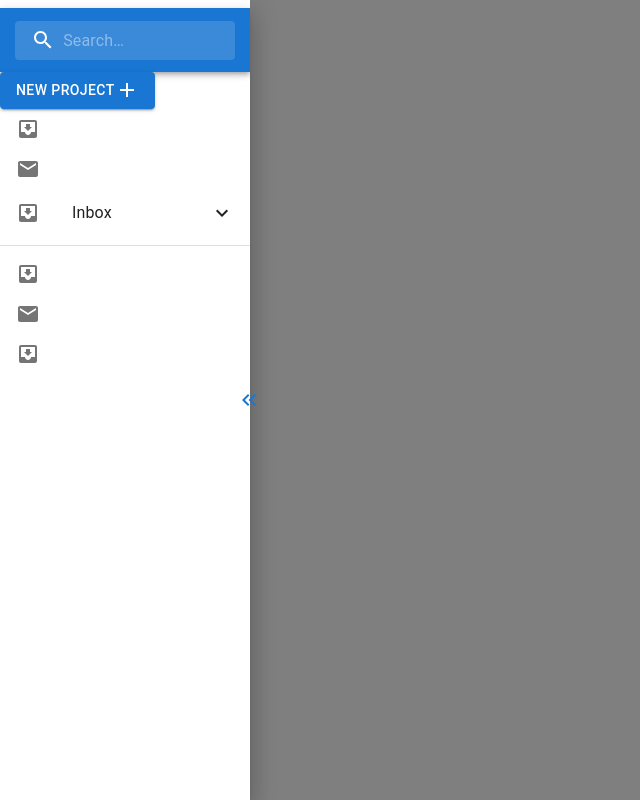
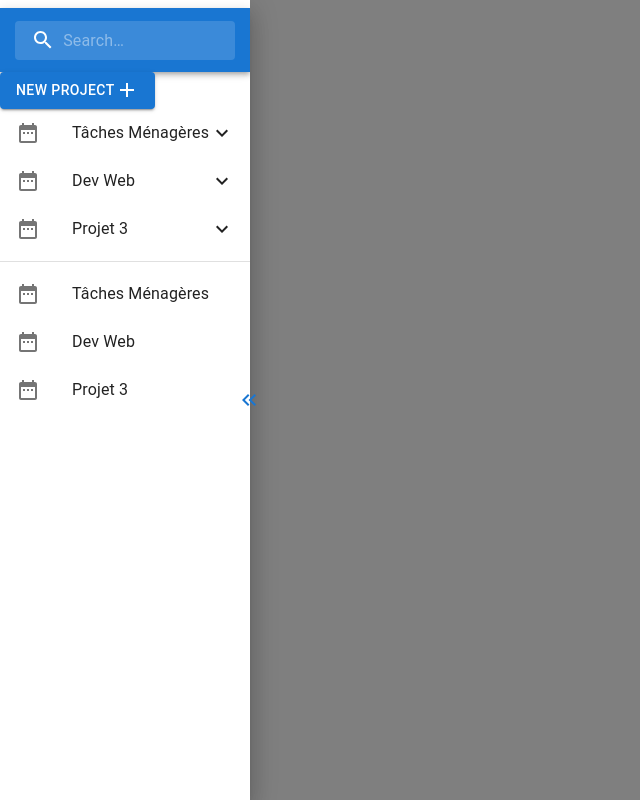
Before and after one commit to WildCodeSchool/04_2023_LYON_CDA_-WorkCraft, a React (Vite) app in the folder frontend/: page / in a window 1280 px wide. Both pictures are taken after a click on the button 65 px from the left and 400 px from the top of the page. Shown: the whole page, without its empty margins (0-640 px from the left). Built offline with nearby package versions, Linux system fonts and the light colour scheme.

Commit message:
Sidebar 2 - Recovering the projects from the data + Update colapse button

```diff
--- a/frontend/src/components/Sidebar2.jsx
+++ b/frontend/src/components/Sidebar2.jsx
@@ -8,8 +8,6 @@ import ListItem from "@mui/material/ListItem";
 import ListItemButton from "@mui/material/ListItemButton";
 import ListItemIcon from "@mui/material/ListItemIcon";
 import ListItemText from "@mui/material/ListItemText";
-import InboxIcon from "@mui/icons-material/MoveToInbox";
-import MailIcon from "@mui/icons-material/Mail";
 import KeyboardDoubleArrowLeftIcon from "@mui/icons-material/KeyboardDoubleArrowLeft";
 import KeyboardDoubleArrowRightIcon from "@mui/icons-material/KeyboardDoubleArrowRight";
 import Stack from "@mui/material/Stack";
@@ -19,14 +17,15 @@ import Collapse from "@mui/material/Collapse";
 import ExpandLess from "@mui/icons-material/ExpandLess";
 import ExpandMore from "@mui/icons-material/ExpandMore";
 import StarBorder from "@mui/icons-material/StarBorder";
+import DateRangeIcon from "@mui/icons-material/DateRange";
 import PrimarySearchAppBar from "./Searchbar";
+import data from "../data";
 
-export default function Sidebar2({ setOpenModal, projectName }) {
+export default function Sidebar2({ setOpenModal }) {
   const [state, setState] = React.useState({
-    left: false, // Ajout d'un nouvel état openProjectCollapse
+    left: false,
+    openProjectCollapse: {}, // new state object to keep track of project collapses
   });
-
-  const [openProjectCollapse, setOpenProjectCollapse] = React.useState(false);
 
   const toggleDrawer = (anchor, open) => (event) => {
     if (
@@ -37,6 +36,16 @@ export default function Sidebar2({ setOpenModal, projectName }) {
     }
 
     setState({ ...state, [anchor]: open });
+  };
+
+  const handleProjectCollapse = (projectId) => {
+    setState({
+      ...state,
+      openProjectCollapse: {
+        ...state.openProjectCollapse,
+        [projectId]: !state.openProjectCollapse[projectId],
+      },
+    });
   };
 
   const list = (anchor) => (
@@ -56,29 +65,26 @@ export default function Sidebar2({ setOpenModal, projectName }) {
             New project <AddIcon />
           </Button>
         </Stack>
-        {["Project 1", "Project 2"].map((text, index) => (
-          <ListItem key={text} disablePadding>
-            <ListItemButton>
+        {data.projects.map((project) => (
+          <div key={project.id}>
+            <ListItem key={project.id} disablePadding>
+              <ListItemButton onClick={() => handleProjectCollapse(project.id)}>
                 <ListItemIcon>
-                {index % 2 === 0 ? <InboxIcon /> : <MailIcon />}
+                  <DateRangeIcon />
                 </ListItemIcon>
-              <ListItemText primary={projectName} />
+                <ListItemText primary={project.title} />
+                {state.openProjectCollapse[project.id] ? (
+                  <ExpandLess />
+                ) : (
+                  <ExpandMore />
+                )}
               </ListItemButton>
             </ListItem>
-        ))}
-
-        {/* Button collapse */}
-
-        <ListItemButton
-          onClick={() => setOpenProjectCollapse(!openProjectCollapse)}
+            <Collapse
+              in={state.openProjectCollapse[project.id]}
+              timeout="auto"
+              unmountOnExit
             >
-          <ListItemIcon>
-            <InboxIcon />
-          </ListItemIcon>
-          <ListItemText primary="Inbox" />
-          {openProjectCollapse ? <ExpandLess /> : <ExpandMore />}
-        </ListItemButton>
-        <Collapse in={openProjectCollapse} timeout="auto" unmountOnExit>
               <List component="div" disablePadding>
                 <ListItemButton sx={{ pl: 4 }}>
                   <ListItemIcon>
@@ -88,16 +94,20 @@ export default function Sidebar2({ setOpenModal, projectName }) {
                 </ListItemButton>
               </List>
             </Collapse>
+          </div>
+        ))}
+
+        {/* Button collapse */}
       </List>
       <Divider />
       <List>
-        {["All mail", "Trash", "Spam"].map((text, index) => (
-          <ListItem key={text} disablePadding>
+        {data.projects.map((project) => (
+          <ListItem key={project.id} disablePadding>
             <ListItemButton>
               <ListItemIcon>
-                {index % 2 === 0 ? <InboxIcon /> : <MailIcon />}
+                <DateRangeIcon />
               </ListItemIcon>
-              <ListItemText primary={projectName} />
+              <ListItemText primary={project.title} />
             </ListItemButton>
           </ListItem>
         ))}
@@ -133,6 +143,5 @@ export default function Sidebar2({ setOpenModal, projectName }) {
 }
 
 Sidebar2.propTypes = {
-  projectName: PropTypes.string.isRequired,
   setOpenModal: PropTypes.func.isRequired,
 };
```
Lines whose indentation alone changed are shown as unchanged.
